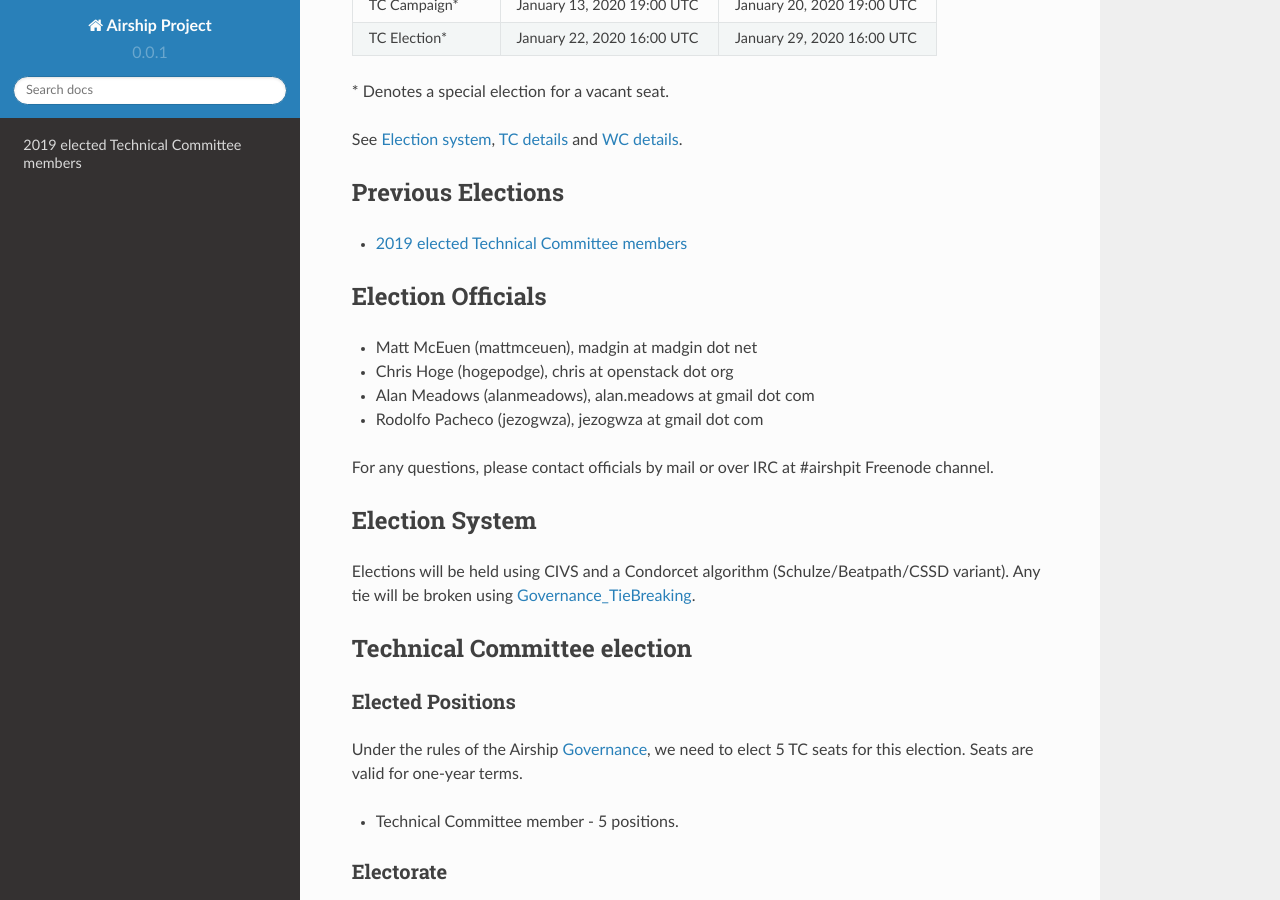
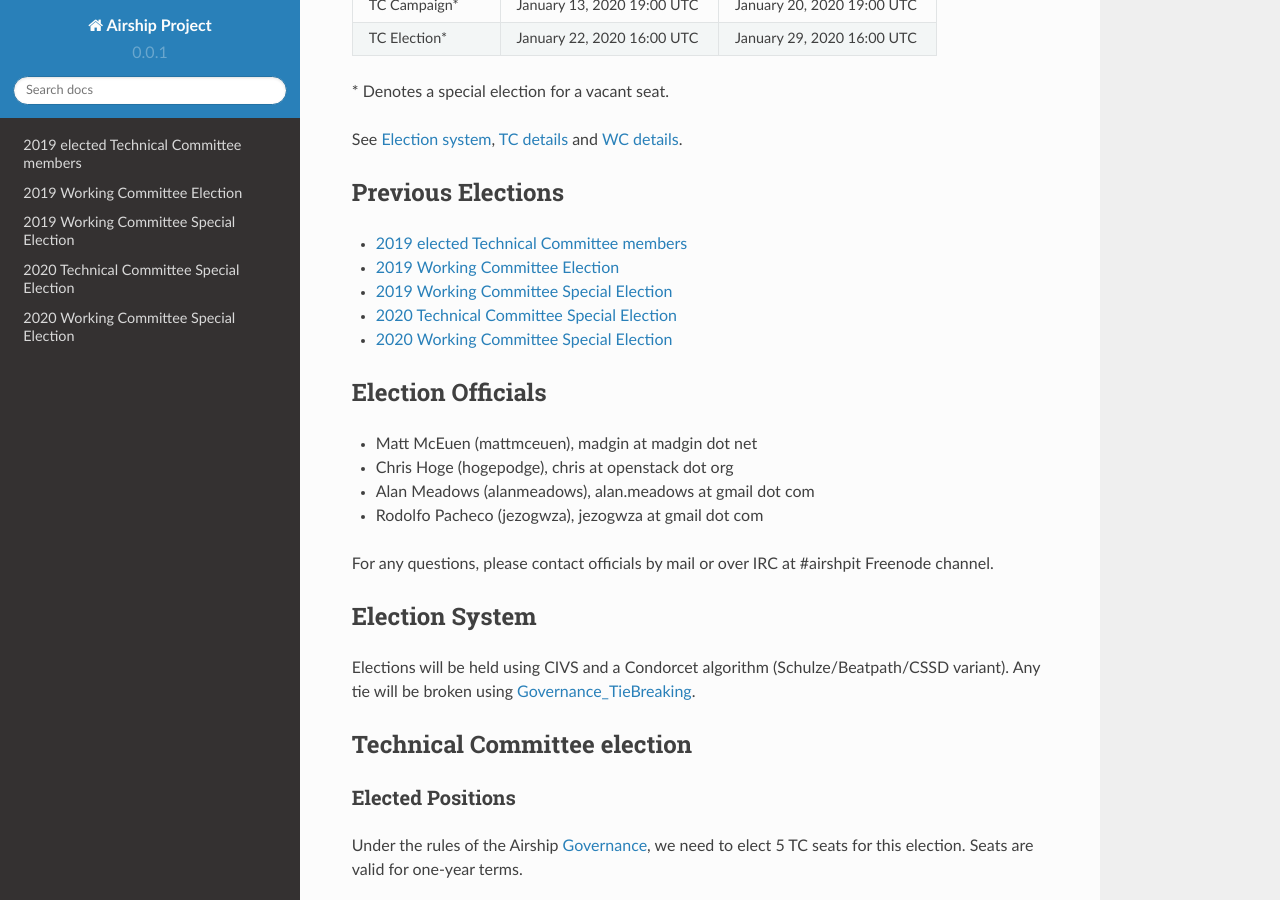
Before and after one commit to airshipit/election, a Sphinx documentation site: the page built from doc/source/index.rst, in a window 1280 px wide and 900 px high, scrolled down 567 px. Built offline with Sphinx 7.4.7 and the Read the Docs theme 2.0.0, drawn with Linux system fonts in a browser that asks for light colours.

Commit message:
Update 2020 special election results
This change updates the 2020 special election results and committee
members as well as historical election data.

Change-Id: I707368a974f5dd0974aff9b7dca7396886cce73b
Signed-off-by: Drew Walters <andrew.walters@att.com>

```diff
--- a/doc/source/index.rst
+++ b/doc/source/index.rst
@@ -45,6 +45,9 @@ Previous Elections
    :maxdepth: 1
 
    results/2019/tc
+   results/2019/wc
+   results/2020/tc
+   results/2020/wc
 
 
 Election Officials
--- /dev/null
+++ b/doc/source/results/2019/wc.rst
@@ -0,0 +1,48 @@
+2019 Working Committee Election
+===============================
+
+Working Committee Members
+-------------------------
+
+* `Nishant Kumar <https://opendev.org/airship/election/src/branch/master/candidates/2019/WC/nishant.e.kumar@ericsson.com>`_
+* `Matt McEuen <https://opendev.org/airship/election/src/branch/master/candidates/2019/WC/matt.mceuen@att.com>`_
+* `Kaspars Skels <https://opendev.org/airship/election/src/branch/master/candidates/2019/WC/kaspars.skels@ericsson.com>`_
+* `Drew Walters <https://opendev.org/airship/election/src/branch/master/candidates/2019/WC/andrew.walters@att.com>`_
+
+Results
+-------
+
+`WC <https://civs.cs.cornell.edu/cgi-bin/results.pl?id=E_2f5847e3165e9768>`_
+
+2020 Working Committee Special Election Candidates
+--------------------------------------------------
+
+* `Roman Gorshunov <https://opendev.org/airship/election/src/branch/master/candidates/2019/WC/roman.gorshunov@att.com>`_
+* `Nishant Kumar <https://opendev.org/airship/election/src/branch/master/candidates/2019/WC/nishant.e.kumar@ericsson.com>`_
+* `Matt McEuen <https://opendev.org/airship/election/src/branch/master/candidates/2019/WC/matt.mceuen@att.com>`_
+* `Kaspars Skels <https://opendev.org/airship/election/src/branch/master/candidates/2019/WC/kaspars.skels@ericsson.com>`_
+* `Drew Walters <https://opendev.org/airship/election/src/branch/master/candidates/2019/WC/andrew.walters@att.com>`_
+
+2019 Working Committee Special Election
+=======================================
+
+Special election to fill the remaining, vacant seat.
+
+Working Committee Members
+-------------------------
+
+* `Stas Egorov <https://opendev.org/airship/election/src/branch/master/candidates/2019/WC/segorov@mirantis.com>`_
+* `Nishant Kumar <https://opendev.org/airship/election/src/branch/master/candidates/2019/WC/nishant.e.kumar@ericsson.com>`_
+* `Matt McEuen <https://opendev.org/airship/election/src/branch/master/candidates/2019/WC/matt.mceuen@att.com>`_
+* `Kaspars Skels <https://opendev.org/airship/election/src/branch/master/candidates/2019/WC/kaspars.skels@ericsson.com>`_
+* `Drew Walters <https://opendev.org/airship/election/src/branch/master/candidates/2019/WC/andrew.walters@att.com>`_
+
+Results
+-------
+
+*No formal vote required*
+
+2020 Working Committee Special Election Candidates
+--------------------------------------------------
+
+* `Stas Egorov <https://opendev.org/airship/election/src/branch/master/candidates/2019/WC/segorov@mirantis.com>`_
--- /dev/null
+++ b/doc/source/results/2020/tc.rst
@@ -0,0 +1,22 @@
+2020 Technical Committee Special Election
+=========================================
+
+Technical Committee Members
+---------------------------
+
+* `Alexander Hughes <https://opendev.org/airship/election/src/branch/master/candidates/2019/TC/alexander.hughes@pm.me>`_
+* `Alexey Odinokov <https://opendev.org/airship/election/src/branch/master/candidates/2019/TC/aodinokov@mirantis.com>`_
+* `James Gu <https://opendev.org/airship/election/src/branch/master/candidates/2019/TC/jgu@suse.com>`_
+* `Andrew Leasck <https://opendev.org/airship/election/src/branch/master/candidates/2020/TC/al7689@att.com>`_
+* `Jan-Erik Mangs <https://opendev.org/airship/election/src/branch/master/candidates/2019/TC/jan-erik.mangs@ericsson.com>`_
+
+Results
+-------
+
+* `TC <https://civs.cs.cornell.edu/cgi-bin/results.pl?id=E_dac902f915a06ada>`_
+
+2020 Technical Committee Special Election Candidates
+----------------------------------------------------
+
+* `Andrew Leasck <https://opendev.org/airship/election/src/branch/master/candidates/2020/TC/al7689@att.com>`_
+* `Roman Gorshunov <https://opendev.org/airship/election/src/branch/master/candidates/2020/TC/roman.gorshunov@att.com>`_
--- /dev/null
+++ b/doc/source/results/2020/wc.rst
@@ -0,0 +1,21 @@
+2020 Working Committee Special Election
+=======================================
+
+Working Committee Members
+-------------------------
+
+* `Stas Egorov <https://opendev.org/airship/election/src/branch/master/candidates/2019/WC/segorov@mirantis.com>`_
+* `Nishant Kumar <https://opendev.org/airship/election/src/branch/master/candidates/2019/WC/nishant.e.kumar@ericsson.com>`_
+* `Matt McEuen <https://opendev.org/airship/election/src/branch/master/candidates/2019/WC/matt.mceuen@att.com>`_
+* `Ian Pittwood <https://opendev.org/airship/election/src/branch/master/candidates/2020/WC/pittwoodian@gmail.com>`_
+* `Drew Walters <https://opendev.org/airship/election/src/branch/master/candidates/2019/WC/andrew.walters@att.com>`_
+
+Results
+-------
+
+*No formal vote required*
+
+2020 Working Committee Special Election Candidates
+--------------------------------------------------
+
+* `Ian Pittwood <https://opendev.org/airship/election/src/branch/master/candidates/2020/WC/pittwoodian@gmail.com>`_
```
